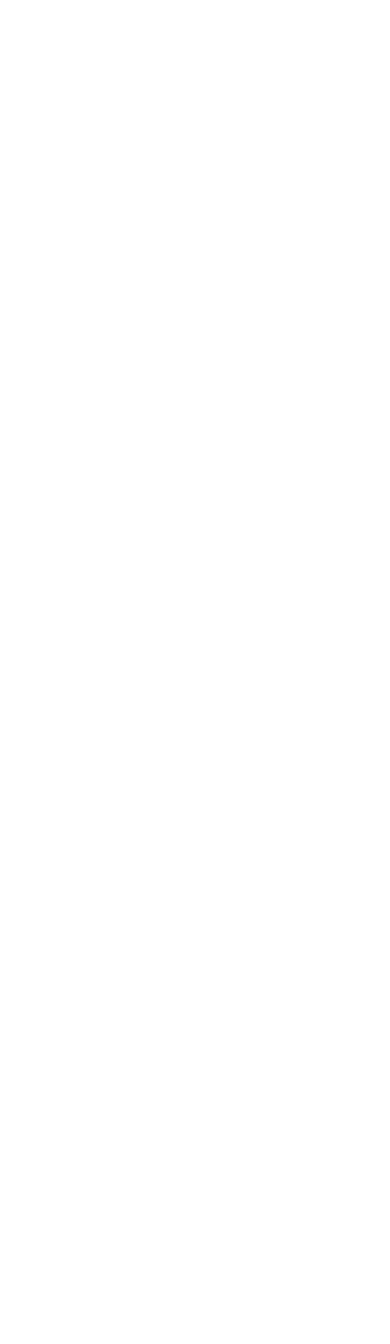
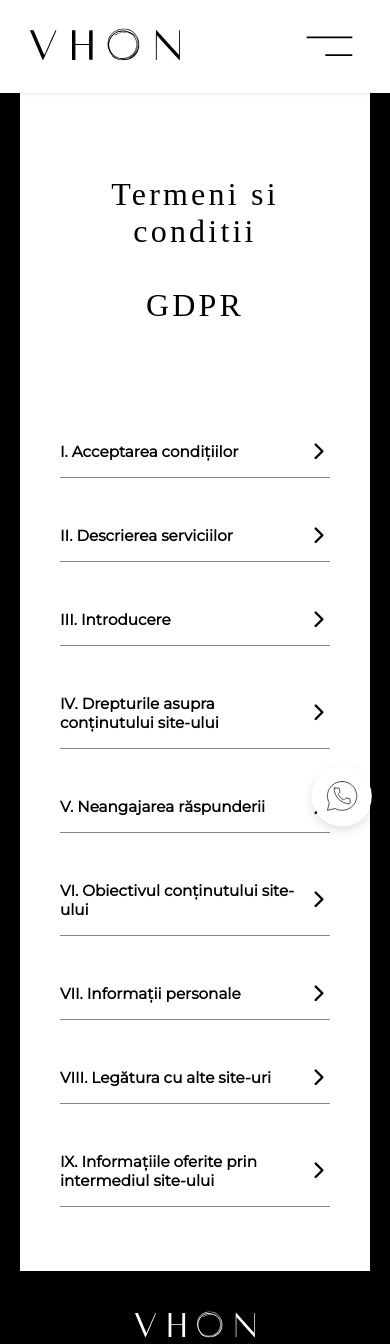
Before and after one commit to hackmajoris/architecture-and-design-website, a plain HTML site: page termeni si conditii.html in a window 390 px wide. Shown: the top 1344 px of the page. Before the commit the page ends 844 px from the top, so only its background shows below. Drawn offline with Linux system fonts and the light colour scheme; a web font is replaced by a local one.

Commit message:
create and complete termeni si conditii page

```diff
--- a/style.css
+++ b/style.css
@@ -550,13 +550,15 @@
     /*___________________ politica cookies  |  politica de confidentialitate  |  termeni si conditii ___________________*/
 
     .politica-cookies,
-    .confidentialitate {
+    .confidentialitate,
+    .termeni-conditii {
         border-left: 20px solid #000;
         border-right: 20px solid #000;
     }
 
     .cookies-container,
-    .conf-container {
+    .conf-container,
+    .termeni-container {
         min-height: 100vh;
         margin: 0 50px;
         padding-bottom: 7rem;
@@ -571,14 +573,16 @@
         font-size: 60px;
     }
 
-    .conf-container h1 {
+    .conf-container h1,
+    .termeni-container h1 {
         margin-top: 7rem;
         font-size: 50px;
         margin-bottom: 30px;
     }
 
     .cookies,
-    .conf {
+    .conf,
+    .termeni {
         max-width: 700px;
         cursor: pointer;
         margin-top: 3rem;
@@ -589,7 +593,8 @@
     }
 
     .question-cookies,
-    .question-conf {
+    .question-conf,
+    .question-termeni {
         display: flex;
         align-items: center;
         justify-content: space-between;
@@ -597,13 +602,14 @@
     }
 
     .question-cookies i,
-    .question-conf i {
+    .question-conf i,
+    .question-termeni i {
         font-size: 22px;
-        margin-left: 20px;
     }
 
     .answer-cookies,
-    .answer-conf {
+    .answer-conf,
+    .answer-termeni {
         max-height: 0;
         overflow: hidden;
         transition: max-height 1.5s ease;
@@ -611,18 +617,21 @@
     }
 
     .answer-cookies p,
-    .answer-conf p {
+    .answer-conf p,
+    .answer-termeni p {
         padding-top: 1rem;
         color: #333333d8;
     }
 
     .cookies.active .answer-cookies,
-    .conf.active .answer-conf {
+    .conf.active .answer-conf,
+    .termeni.active .answer-termeni {
         max-height: 2000px;
     }
 
     .cookies.active i,
-    .conf.acive i {
+    .conf.acive i,
+    .termeni.active i {
         transform: rotate(90deg);
     }
     /*________________________ footer ________________________*/
@@ -748,7 +757,8 @@
             line-height: 40px;
         }
         /*--politica de confidentialitate--*/
-        .conf-container h1 {
+        .conf-container h1,
+        .termeni-container h1 {
             font-size: 40px;
         }
     }
@@ -792,26 +802,31 @@
         }
         /*--cookies | politica de confidentialitate | termeni si conditii--*/
         .cookies-container h1,
-        .conf-container h1 {
+        .conf-container h1,
+        .termeni-container h1 {
             padding-top: 4rem;
             font-size: 32px;
         }
         .cookies-container,
-        .conf-container {
+        .conf-container,
+        .termeni-container {
             margin: 0 40px;
             padding-bottom: 4rem;
         }
         .question-cookies,
-        .question-conf {
+        .question-conf,
+        .question-termeni {
             font-size: 13px;
         }
         .question-cookies i,
-        .question-conf i {
+        .question-conf i,
+        .question-termeni i {
             font-size: 18px;
         }
         .answer-cookies p,
-        .answer-conf p {
-            font-size: 12px;
+        .answer-conf p,
+        .answer-termeni p {
+            font-size: 14px;
             line-height: 18px;
         }
     }
--- a/termeni si conditii.html
+++ b/termeni si conditii.html
@@ -0,0 +1,246 @@
+<!DOCTYPE html>
+<html lang="ro">
+
+<head>
+    <meta charset="UTF-8">
+    <meta http-equiv="X-UA-Compatible" content="IE=edge">
+    <meta name="viewport" content="width=device-width, initial-scale=1.0">
+    <link rel="icon" type="image/x-icon" href="./img/favicon.png">
+    <title>Arhitectura si design interior</title>
+    <link href="style.css" rel="stylesheet">
+    <script src="https://kit.fontawesome.com/8e08c52e93.js" crossorigin="anonymous"></script>
+    <script src="script.js"></script>
+</head>
+
+<body>
+
+    <!--___________________________________ home _____________________________________-->
+
+    <section class="home" id="home">
+        <header>
+            <!--navbar desktop-->
+            <nav class="navbar">
+                <a href="#home"><img src="./img/logo.svg" alt="logo" width="160px"></a>
+                <ul>
+                    <li><a href="./index.html">Home</a></li>
+                    <li><a href="#despre">Despre</a></li>
+                    <li><a href="#portofoliu">Portofoliu</a></li>
+                    <li><a href="./intrebari.html">Întrebări</a></li>
+                </ul>
+                <a href="#contact" class="nav-contact">Contact</a>
+            </nav>
+            <!--navbar mobile-->
+            <div class="nav-toggle">
+                <a href="#home"><img src="./img/logo.svg" alt="logo" width="150px"></a>
+                <span onclick="openNav()"><img src="./img/open.svg" alt="" width="60px"></span>
+            </div>
+        </header>
+        <!--sidenav mobile|toggle-->
+        <div id="mySidenav" class="sidenav">
+            <ul>
+                <li>
+                    <a href="javascript:void(0);" class="closebtn" onclick="closeNav()"><img src="./img/close.svg" alt="" width="60px"></a>
+                </li>
+                <li> <a href="./index.html">Home</a> </li>
+                <li><a href="#despre">Despre</a></li>
+                <li> <a href="#portofoliu">Portofoliu</a> </li>
+                <li> <a href="./intrebari.html">Întrebări</a> </li>
+                <li> <a href="#contact">Contact</a> </li>
+            </ul>
+        </div>
+        <div class="whatsapp">
+            <a href="https://wa.me/40749817422" target="_blank"><img src="./img/whatsapp btn.svg"></a>
+        </div>
+        </div>
+    </section>
+
+    <!--_________________________________ intrebari ___________________________________-->
+
+    <section class="termeni-conditii" id="termeni si conditii">
+        <div class="termeni-container">
+            <h1>Termeni si conditii <br><br> GDPR</h1>
+            <div class="termeni">
+                <div class="question-termeni">
+                    <h3>I. Acceptarea condițiilor</h3>
+                    <i class="fa-solid fa-chevron-right"></i>
+                </div>
+                <div class="answer-termeni">
+                    <p>Prin accesarea acestui site web si / sau a oricărei pagini a acestuia sunteți de acord cu aceste condiții de utilizare. Dacă nu sunteți de acord cu acești termeni și condiții de utilizare, nu accesați acest site.
+                        <br><br> Administratorii site-ului au dreptul de a modifica în orice moment termenele şi condiţiile aplicabile, fără a fi necesară notificarea prealabilă a autorilor şi / sau utilizatorilor. După publicarea pe site a termenelor
+                        şi condiţiilor modificate, acestea devin automat aplicabile. Prin urmare, vă sugerăm să revedeţi periodic prezenta secţiune.</p>
+                </div>
+            </div>
+            <div class="termeni">
+                <div class="question-termeni">
+                    <h3>II. Descrierea serviciilor</h3>
+                    <i class="fa-solid fa-chevron-right"></i>
+                </div>
+                <div class="answer-termeni">
+                    <p>Site-ul nostru vă pune la dispozitie informațiile din acest site web în scop informativ general și nu garantează de exactitatea lor la un moment dat, deși se va încerca pe cât posibil ca la publicarea lor pe site toate informațiile
+                        să fie exacte.
+                    </p>
+                </div>
+            </div>
+            <div class="termeni">
+                <div class="question-termeni">
+                    <h3>III. Introducere</h3>
+                    <i class="fa-solid fa-chevron-right"></i>
+                </div>
+                <div class="answer-termeni">
+                    <p>Prezentele Condiții Generale definesc condițiile de utilizare a site-ului
+                        <a href="./index.html" target="_blank"> <b>www.vhon.ro </b></a> către potențialii vizitatori sau clienți. Accesând și navigând pe acest site, acceptați termenii de utilizare descriși în continuare.
+                    </p>
+                </div>
+            </div>
+            <div class="termeni">
+                <div class="question-termeni">
+                    <h3>IV. Drepturile asupra conținutului site-ului</h3>
+                    <i class="fa-solid fa-chevron-right"></i>
+                </div>
+                <div class="answer-termeni">
+                    <p>Societatea <b>ATELIER DE ARHITECTURA SI DESIGN VHON SRL</b> ține drepturi complete și depline asupra titlului de proprietate și prin aceasta toate drepturile de autor.
+                        <br><br> Întregul conținut al site-ului
+                        <a href="./index.html" target="_blank"> <b>www.vhon.ro </b></a> protejat prin legea drepturilor de autor, toate drepturile fiind rezervate. Toate drepturile referitoare la pagini, conținutul și prezentarea site-ului sunt deșinute de ATELIER DE ARHITECTURA SI DESIGN VHON
+                        SRL. Este interzisă copierea, modificarea, afișarea, distribuirea, transmiterea, publicarea, comercializarea, licențierea, crearea unor materiale derivate sau utilizarea conținutului site-ului în orice scop fără confirmarea scrisă
+                        din partea ATELIER DE ARHITECTURA SI DESIGN VHON SRL.<br><br> Accesul și utilizarea paginii
+                        <a href="./index.html" target="_blank"> <b>www.vhon.ro </b></a> sunt gratuite și au scopul de a veni în ajutorul utilizatorilor pentru a găsi informațiile necesare în cel mai ușor și rapid mod posibil, conform cerințelor fiecăruia.
+                        <br><br>Informațiile prezente pe
+                        <a href="./index.html" target="_blank"> <b>www.vhon.ro </b></a> sunt de interes general și sunt puse la dispoziția utilizatorilor în mod gratuit. Prin termenul „utilizator” al acestei pagini se întelege orice persoană fizică sau juridică care va accesa pagina. Puteți
+                        copia și tipări conținutul paginii www.vhon.ro pentru folosința dumneavoastră personală, fără intenții comerciale. În orice alte situații, conținutul www.vhon.ro nu poate fi reprodus, modificat sau exploatat fără consimțământul
+                        explicit al reprezentanților
+                        <a href="./index.html" target="_blank"> <b>www.vhon.ro </b></a>.
+                    </p>
+                </div>
+            </div>
+            <div class="termeni">
+                <div class="question-termeni">
+                    <h3>V. Neangajarea răspunderii</h3>
+                    <i class="fa-solid fa-chevron-right"></i>
+                </div>
+                <div class="answer-termeni">
+                    <p>
+                        Conținutul informațiilor se referă la descrierea într-un anumit grad de detaliere a activităților și serviciilor ATELIER DE ARHITECTURA SI DESIGN VHON SRL.
+                        <br><br>
+                        <b>ATELIER DE ARHITECTURA SI DESIGN VHON SRL</b> nu va acorda nici o garanție referitoare la:
+                        <br>&#8226 evitarea utilizării anevoioase sau întreruperii în utilizare a site-ului;
+                        <br>&#8226 neafectarea în sens negativ a altor sisteme prin utilizarea site-ului;
+                        <br>&#8226 inexistența pe site-ul pus la dispoziție a virusurilor sau alte componente care ar putea dăuna utilizatorilor.
+                        <br><br> Astfel, <b>ATELIER DE ARHITECTURA SI DESIGN VHON SRL </b> poate fi responsabilă pentru nici un fel de daune directe sau indirecte produse prin utilizarea site-ului său. <br><br>
+                        <a href="./index.html" target="_blank">
+                            <b>www.vhon.ro </b></a> nu face nicio declarație, promisiune sau garanție cu privire la exactitatea, exhaustivitatea sau caracterul adecvat al prezentului conținut, al îndrumărilor și a consultanței, nu își asumă nicio obligație
+                        de rezultat sau diligență față de nicio persoană, exclud în mod expres și neagă răspunderea pentru orice cost, pierdere sau daunele suferite ca urmare a utilizării conținutului.
+                    </p>
+                </div>
+            </div>
+            <div class="termeni">
+                <div class="question-termeni">
+                    <h3>VI. Obiectivul conținutului site-ului</h3>
+                    <i class="fa-solid fa-chevron-right"></i>
+                </div>
+                <div class="answer-termeni">
+                    <p>Obiectivul conținutului site-ului este de a transmite informații actualizate și exacte.
+                        <br><br>
+                        <b>ATELIER DE ARHITECTURA SI DESIGN VHON SRL </b> poate garanta că prezentele pagini nu conțin erori, și asigură că va depune toate diligențele pentru realizarea unei informări corecte și remedierea eventualelor erori.
+                        <br><br> Orice persoană care dorește să-si procure unul din serviciile sau produsele prezentate în site este rugată să contacteze ATELIER DE ARHITECTURA SI DESIGN VHON SRL prin unul din mijloacele afișate în pagina de Contact a
+                        site-ului, pentru a se informa atât asupra disponibilității serviciului sau produsului în cauză cât și asupra condițiilor contractuale, tarifelor si informațiilor tehnice sau de altă natură.
+                    </p>
+                </div>
+            </div>
+            <div class="termeni">
+                <div class="question-termeni">
+                    <h3>VII. Informații personale</h3>
+                    <i class="fa-solid fa-chevron-right"></i>
+                </div>
+                <div class="answer-termeni">
+                    <p>Când prin intermediul prezentului site vă sunt solicitate informații, aceasta are ca scop identificarea dumneavoastră sau posibilitatea de a vă contacta. Acest lucru este cu atât mai necesar în cazul folosirii aplicațiilor disponibile
+                        pe site.
+                        <br><br> Natura informațiilor solicitate se referă în special la date personale (nume, adresa, numere de telefon), adresa de e-mail, modul în care sunt utilizate sau intenționează să fie utilizate serviciile <b> ATELIER DE ARHITECTURA
+                        SI DESIGN VHON SRL, </b>dar poate include și alte informații aflate în strânsă legătură cu utilizarea serviciilor solicitate.
+                        <br><br> Cu scopul de a răspunde mai bine nevoilor și întrebărilor utilizatorilor site-ului, informațiile solicitate prin intermediul acestui site vor face obiectul unei stocări și prelucrări electronice.
+                    </p>
+                </div>
+            </div>
+            <div class="termeni">
+                <div class="question-termeni">
+                    <h3>VIII. Legătura cu alte site-uri</h3>
+                    <i class="fa-solid fa-chevron-right"></i>
+                </div>
+                <div class="answer-termeni">
+                    <p>Prezentul site poate conține legături sau trimiteri către alte site-uri considerate de ATELIER DE ARHITECTURA SI DESIGN VHON SRL utile în legătură cu conținutul site-ului sau și care nu se află sub controlul sau îndrumarea sa. În cazul
+                        utilizării acestor legături sau trimiteri se vor aplica condițiile generale de utilizare corespunzătoare acelor site-uri.
+                        <br><br> Societatea ATELIER DE ARHITECTURA SI DESIGN VHON SRL nu poate garanta/controla actualitatea/exactitatea informațiilor prezente pe site-urile unor terți, la care se face trimitere de pe site-ul său.
+                    </p>
+                </div>
+            </div>
+            <div class="termeni">
+                <div class="question-termeni">
+                    <h3>IX. Informațiile oferite prin intermediul site-ului</h3>
+                    <i class="fa-solid fa-chevron-right"></i>
+                </div>
+                <div class="answer-termeni">
+                    <p>Orice persoană care vizitează site-ul
+                        <a href="./index.html" target="_blank"> <b>www.vhon.ro </b></a> și care oferă date sau informații cu caracter personal prin intermediul acestui site își manifestă acordul în mod expres si neechivoc pentru următoarele:
+                        <br>&#8226 prelucrarea acestor date și informații personale de către ATELIER DE ARHITECTURA SI DESIGN VHON SRL;
+                        <br>&#8226 transmiterii de materiale promoționale specifice operațiunilor de marketing direct;
+                        <br>&#8226 soluționarea de către ATELIER DE ARHITECTURA SI DESIGN VHON SRL a cererilor, întrebărilor și reclamațiilor adresate (a se vedea pagina Contact din site); alte activități întreprinse de ATELIER DE ARHITECTURA SI DESIGN
+                        VHON SRL și permise de lege, ce nu fac obiectul unei aprobări din partea destinatarului.
+                        <br><br> Societatea ATELIER DE ARHITECTURA SI DESIGN VHON SRL va păstra confidențialitatea acestor informații.
+                        <br><br> Utilizarea în continuare a acestui site constituie acordul expres și neechivoc al dumneavoastră în conformitate cu prevederile legii 677/2001 și directivelor GDPR pentru protecția persoanelor cu privire la prelucrarea
+                        datelor cu caracter personal și libera circulație a acestor date.
+                        <br><br> Pentru orice nelămurire în legatura cu exercitarea drepturilor dumneavoastră referitoare la utilizarea site-ului și la protecția utilizării vă rugăm să ne contactați prin intermediul secțiunii Contact din site.</p>
+                </div>
+            </div>
+        </div>
+    </section>
+
+    <!--___________________________________ footer _____________________________________-->
+
+    <footer>
+        <div class="footer-container">
+            <div class="footer">
+                <!--footer-1-->
+                <div class="footer-heading footer-1">
+                    <a href="./index.html"><img src="./img/logo.svg" alt="logo" width="120px"></a>
+                    <a href="tel:40749817422">(+40) 749 817 422</a>
+                    <a href="./index.html" target="_self">www.vhondesign.ro</a>
+                    <a href="mailto:vhondesign@gmail.com">vhondesign@gmail.com</a>
+                </div>
+                <!--footer-2-->
+                <div class="footer-heading footer-2">
+                    <h2>Legal</h2>
+                    <a href="./politica cookies.html">Politica cookies</a>
+                    <a href="./termeni si conditii.html">Termeni și condiții</a>
+                    <a href="./politica de confidentialitate.html">Politica de confidențialitate</a>
+                </div>
+                <!--footer-3-->
+                <div class="footer-heading footer-3">
+                    <h2>Social media</h2>
+                    <ul class="footer-icons">
+                        <li><a href="https://www.facebook.com/valentina.honceru" target="_blank"><i class="fa-brands fa-facebook-f"></i></a></li>
+                        <li><a href="https://www.linkedin.com/in/valentina-honceru-7b4740120/" target="_blank"><i class="fa-brands fa-linkedin-in"></i></a></li>
+                        <li><a href="https://ro.pinterest.com/honceru/" target="_blank"><i class="fa-brands fa-pinterest-p"></i></a></li>
+                        <li><a href="https://www.instagram.com/valehonceru/" target="_blank"><i class="fa-brands fa-instagram"></i></a></li>
+                        <li><a href="mailto:vhondesign@gmail.com" target="_blank"><i class="fa-solid fa-envelope"></i></a></li>
+                    </ul>
+                    <a href="#">Copyright &copy VHON, 2023</a>
+                    <a href="https://lilianaplaton.github.io/Portfolio-website/" target="_blank">Dezvoltat de Liliana Platon</a>
+                </div>
+            </div>
+        </div>
+    </footer>
+
+    <!--___________________________________ JavaScript _____________________________________-->
+
+    <script>
+        // accordion method for termeni si conditii page
+        const faqs = document.querySelectorAll(".termeni");
+        faqs.forEach(termeni => {
+            termeni.addEventListener("click", () => {
+                termeni.classList.toggle("active");
+            })
+        })
+    </script>
+
+</body>
+
+</html>
```
Also changed, not shown: politica cookies.html (+1 -1 lines), politica de confidentialitate.html (+0 -13 lines).
